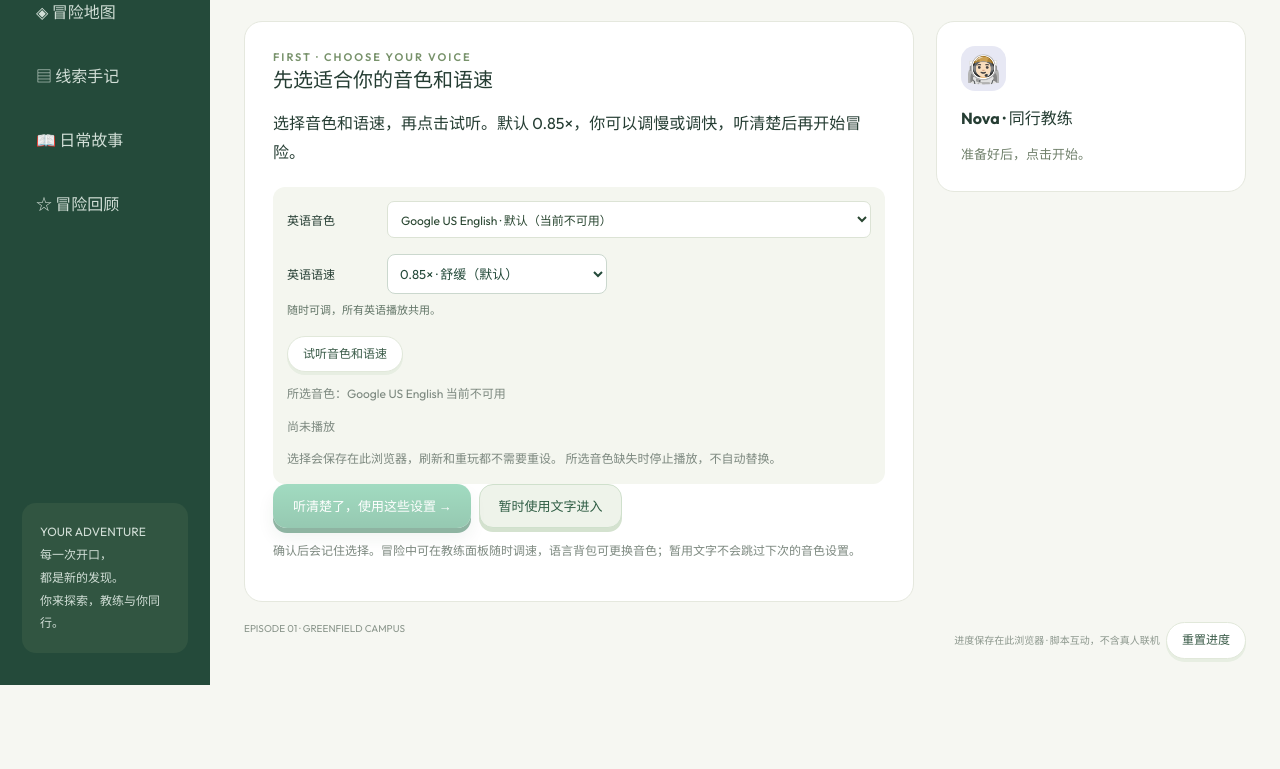
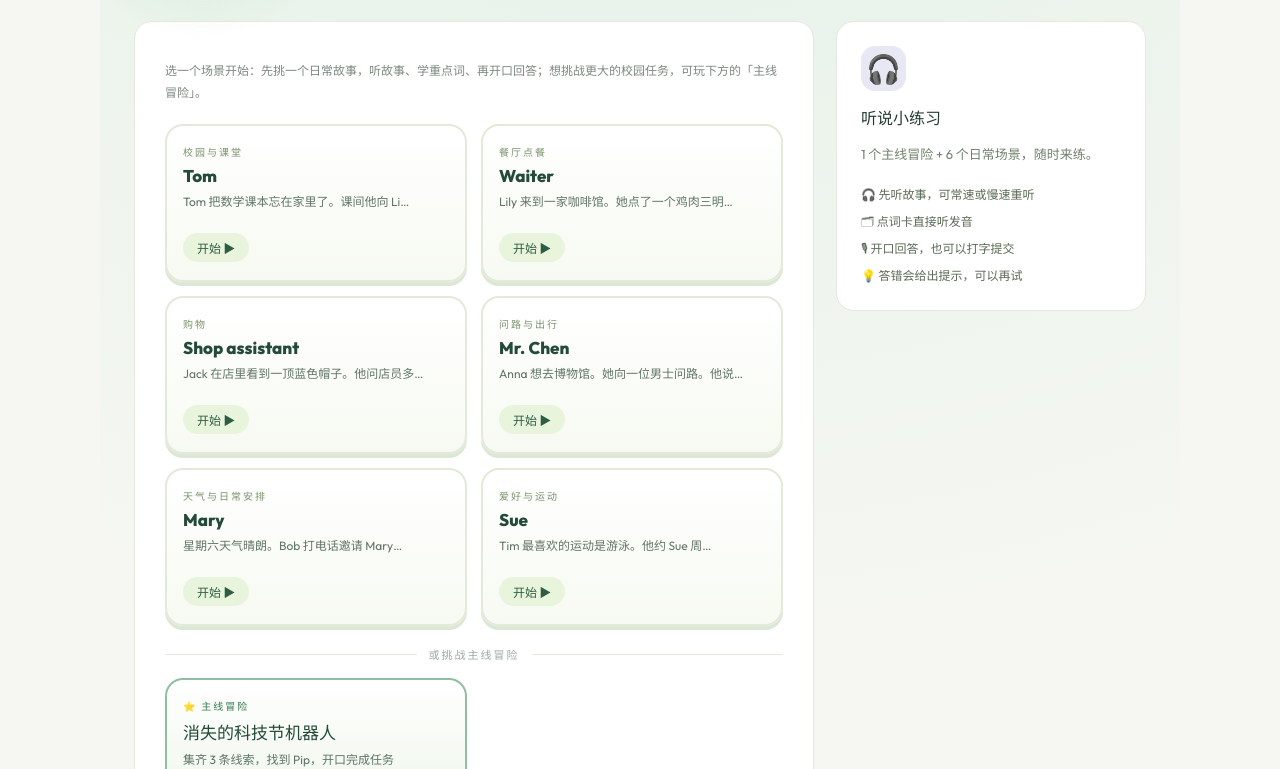
Before and after one commit to landuochong/english-adventure, a website: page dist/index.html in a window 1280 px wide. Shown: the part 198-967 px from the top of the page. Before the commit the page ends 883 px from the top, so only its background shows below. Drawn offline with Linux system fonts and the light colour scheme.

Commit message:
fix: 打开页面直接进日常故事列表，移除语音设置首屏门槛

```diff
--- a/dist/app.js
+++ b/dist/app.js
@@ -11,7 +11,7 @@ let voiceConfirmed=false,voiceTested=false,textOnly=false;try{voiceConfirmed=loc
 const speechRates=[.65,.75,.85,1,1.15];let speechRate=.85;try{const saved=Number(localStorage.getItem('campus-speech-rate'));if(speechRates.includes(saved))speechRate=saved;}catch{}
 let speechRequest=0,voiceStatus="尚未播放",voiceSaveError=false;
 const KEY='campus-quest-v1';let storage=true,s;try{s=restore(localStorage.getItem(KEY));}catch{s=initial();storage=false;}
-let view=voiceConfirmed?'welcome':'voice',subtitles=false,hint=0,message='Hey, explorer! I’m Nova. Ready to find Pip together?',translation='我是 Nova，你的同行教练。你来决定路线，我陪你一起寻找 Pip。',notice='',cluePop='',clueTimer,recording=null,chosen=false,transfer=false;
+let view='welcome',subtitles=false,hint=0,message='Hey, explorer! I’m Nova. Ready to find Pip together?',translation='我是 Nova，你的同行教练。你来决定路线，我陪你一起寻找 Pip。',notice='',cluePop='',clueTimer,recording=null,chosen=false,transfer=false;
 let player={x:150,y:460},companion={x:115,y:480},destination=null,nearby=null,keys=new Set(),lastFrame=0,lastSave=0,micApproved=false;let mapIntroSeen=false;
 let npcLine='',npcZh='',lastQuestion='',heardBy='',micError='';let lastSpoken='';
 let npcReplies={},npcResponses={},npcTopics={};let listeningContext=null,discussionActive=false,discussionChecking=false;
--- a/dist/index.html
+++ b/dist/index.html
@@ -1 +1 @@
-<!doctype html><html lang="zh-CN"><head><meta charset="UTF-8"><meta name="viewport" content="width=device-width,initial-scale=1"><meta http-equiv="Cache-Control" content="no-store"><meta name="theme-color" content="#244a3a"><title>Campus Quest · 英语同行冒险【已更新v31】</title><link rel="preconnect" href="https://fonts.googleapis.com"><link rel="preconnect" href="https://fonts.gstatic.com" crossorigin><link rel="stylesheet" href="https://fonts.googleapis.com/css2?family=Noto+Sans+SC:wght@400;500;600;700&family=Outfit:wght@400;500;600;700;800&display=swap" media="print" onload="this.media='all'"><noscript><link rel="stylesheet" href="https://fonts.googleapis.com/css2?family=Noto+Sans+SC:wght@400;500;600;700&family=Outfit:wght@400;500;600;700;800&display=swap"></noscript><link rel="stylesheet" href="style.css?v=28"></head><body><div id="app"></div><script type="module" src="app.js?v=31"></script></body></html>
+<!doctype html><html lang="zh-CN"><head><meta charset="UTF-8"><meta name="viewport" content="width=device-width,initial-scale=1"><meta http-equiv="Cache-Control" content="no-store"><meta name="theme-color" content="#244a3a"><title>Campus Quest · 英语同行冒险【已更新v32】</title><link rel="preconnect" href="https://fonts.googleapis.com"><link rel="preconnect" href="https://fonts.gstatic.com" crossorigin><link rel="stylesheet" href="https://fonts.googleapis.com/css2?family=Noto+Sans+SC:wght@400;500;600;700&family=Outfit:wght@400;500;600;700;800&display=swap" media="print" onload="this.media='all'"><noscript><link rel="stylesheet" href="https://fonts.googleapis.com/css2?family=Noto+Sans+SC:wght@400;500;600;700&family=Outfit:wght@400;500;600;700;800&display=swap"></noscript><link rel="stylesheet" href="style.css?v=28"></head><body><div id="app"></div><script type="module" src="app.js?v=32"></script></body></html>
```
Also changed, not shown: dist/standalone.html (+1 -1 lines).
